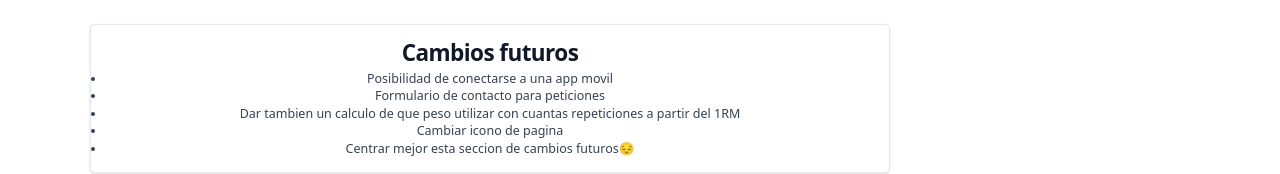
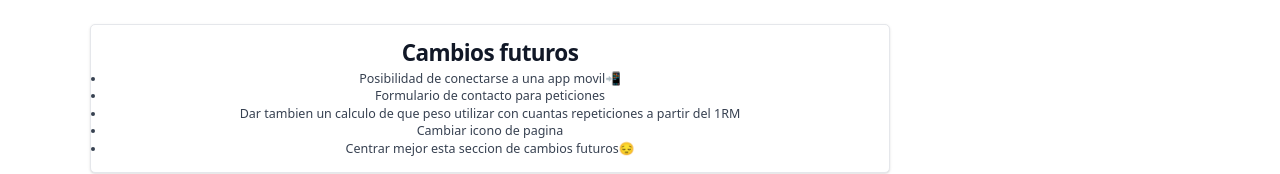
Before and after one commit to CodedSpirit-dev/sport-calcv1, a Next.js app: page / in a window 1280 px wide. Shown: the part 253-427 px from the top of the page. Built offline with nearby package versions, Linux system fonts and the light colour scheme.

Commit message:
Añadido emoji

```diff
--- a/src/pages/index.js
+++ b/src/pages/index.js
@@ -44,7 +44,7 @@ export default function Index() {
               Cambios futuros
             </h5>
             <ul className="text-lg sm:text-xl text-gray-700 dark:text-gray-400 list-disc">
-              <li>Posibilidad de conectarse a una app movil</li>
+              <li>Posibilidad de conectarse a una app movil📲</li>
               <li>Formulario de contacto para peticiones</li>
               <li>Dar tambien un calculo de que peso utilizar con cuantas repeticiones a partir del 1RM</li>
               <li>Cambiar icono de pagina</li>
```
